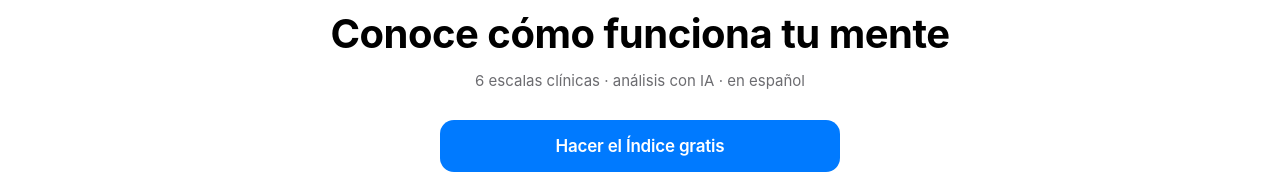
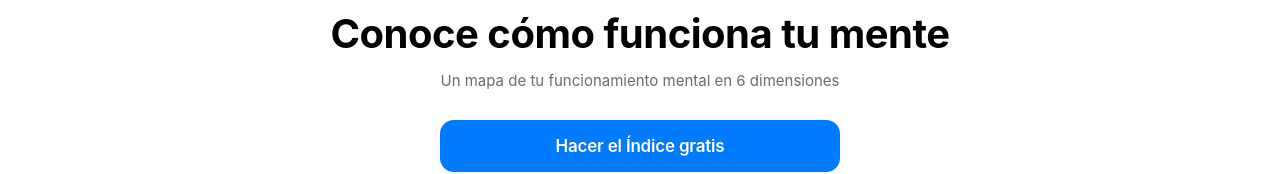
Before and after one commit to jorgeprax-dev/lucidez-web, a React (Vite) app: page / in a window 1280 px wide. Shown: the part 146-320 px from the top of the page. Built offline with nearby package versions, Linux system fonts and the light colour scheme; no server answers.

Commit message:
copy: replace clinical subtitle with mass-market framing on landing

```diff
--- a/src/Home.jsx
+++ b/src/Home.jsx
@@ -35,7 +35,7 @@ export default function Home() {
           Conoce cómo funciona tu mente
         </h1>
         <p style={{ fontSize: 15, color: theme.inkFaint, lineHeight: 1.5, marginBottom: 28, maxWidth: 500, margin: "0 auto 28px" }}>
-          6 escalas clínicas · análisis con IA · en español
+          Un mapa de tu funcionamiento mental en 6 dimensiones
         </p>
         <button
           onClick={() => navigate("/indice")}
```
